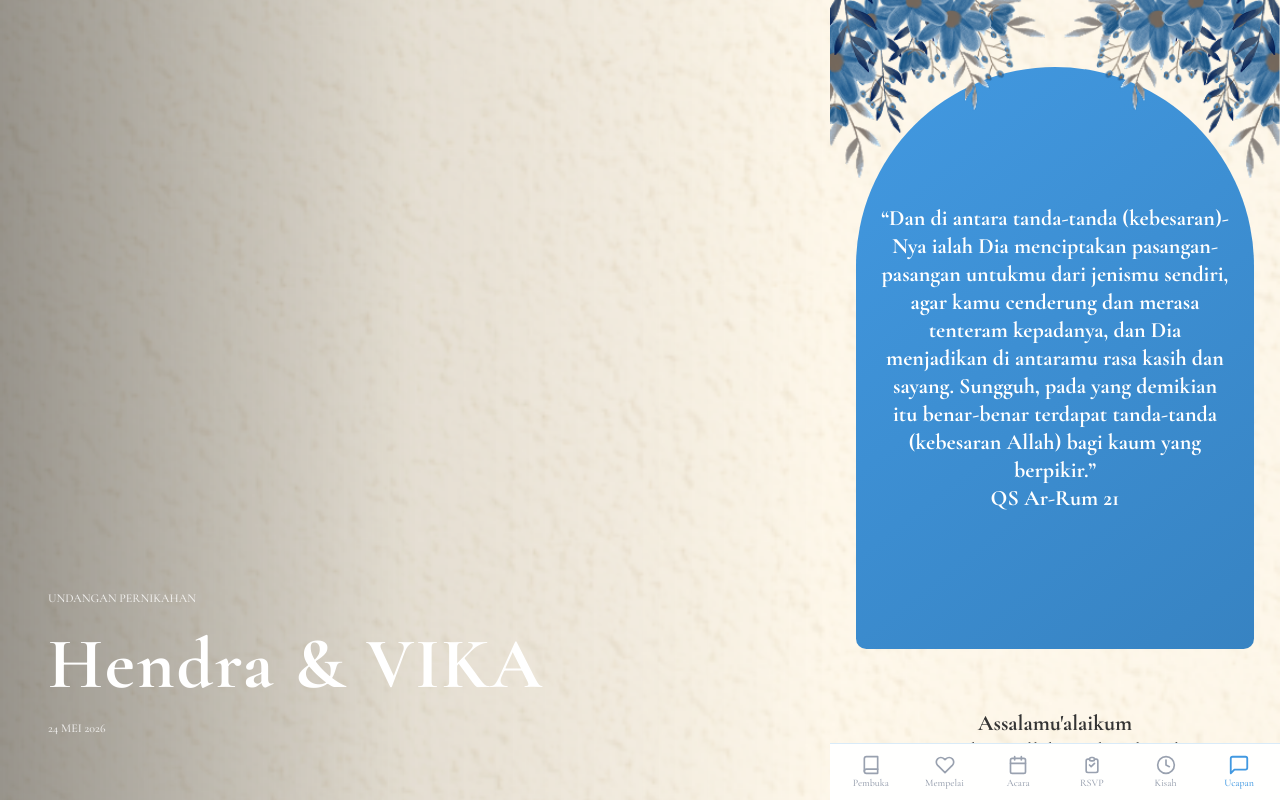
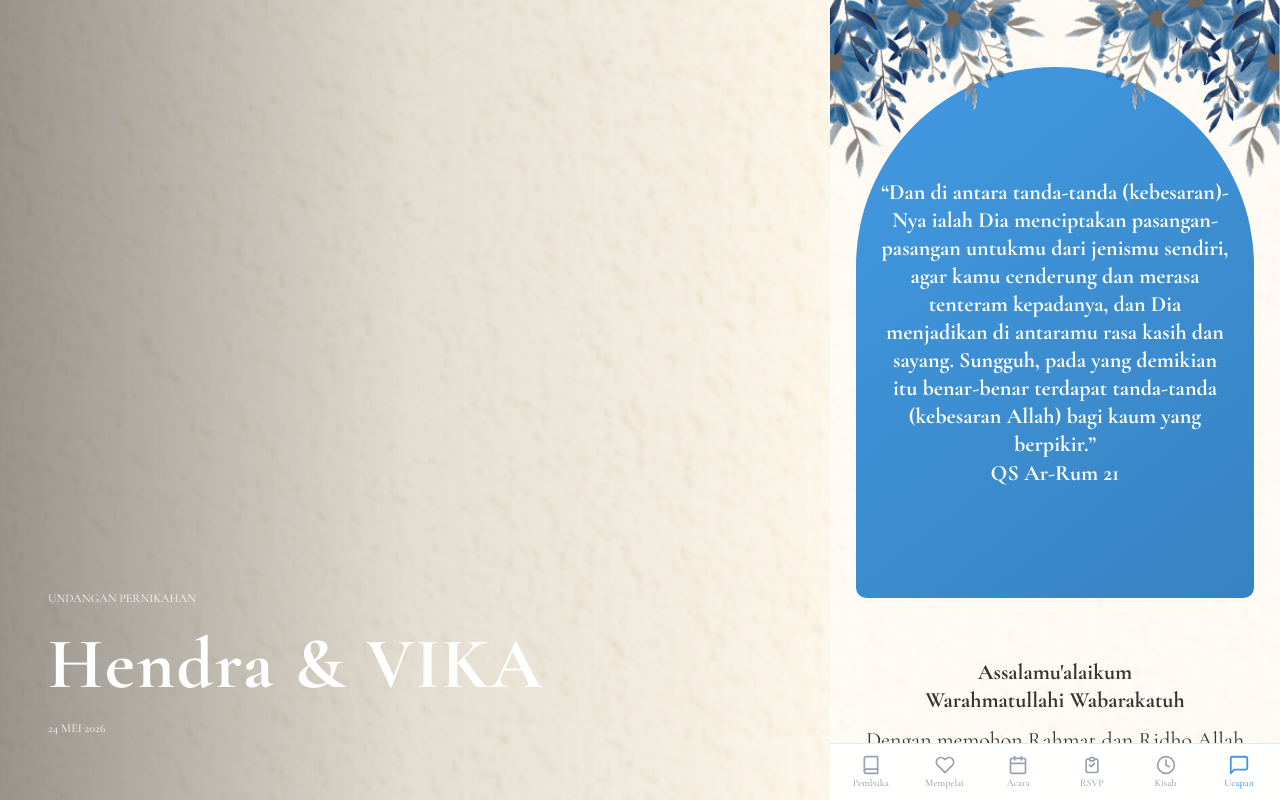
Before and after one commit to Arrasyidff/web-invitation-bunvik, a Next.js app: page / in a window 1280 px wide. Both pictures are taken after a click on the button "Buka undangan". Built offline with nearby package versions, Linux system fonts and the light colour scheme.

Commit message:
refactor: Update styling in HomePage, OpeningVerseArch, and WishesList components for improved layout and visual consistency. Adjust background colors and spacing to enhance user experience.

```diff
--- a/src/app/page.tsx
+++ b/src/app/page.tsx
@@ -74,7 +74,7 @@ export default function HomePage() {
           <CoverSection onOpen={() => setIsInvitationOpen(true)} />
         ) : (
           <>
-            <div className="pb-16">
+            <div className="pb-16 bg-white/50">
               <OpeningSection />
               <CoupleSection />
               <EventSection />
@@ -95,7 +95,7 @@ export default function HomePage() {
             {!isInvitationOpen ? (
               <CoverRightPanel onOpen={() => setIsInvitationOpen(true)} />
             ) : (
-              <div>
+              <div className="bg-white/50">
                 <OpeningSection />
                 <CoupleSection />
                 <EventSection />
--- a/src/features/opening/components/OpeningVerseArch.tsx
+++ b/src/features/opening/components/OpeningVerseArch.tsx
@@ -2,8 +2,8 @@ export function OpeningVerseArch() {
   return (
     <div className="px-6.5 mt-22.75">
       <div
-        className="relative w-full h-145.5 font-bold -mt-6 z-0 bg-[#4a85b8] flex flex-col items-center justify-center px-6 text-white text-center"
-        style={{ borderRadius: "232px 232px 12px 12px", background: 'linear-gradient(142deg, #4299E1 0%, #3783C2 100%)' }}
+        className="relative w-full font-bold -mt-6 z-0 bg-[#4a85b8] flex flex-col items-center justify-center px-6 text-white text-center"
+        style={{ aspectRatio: "3 / 4", borderRadius: "232px 232px 12px 12px", background: 'linear-gradient(142deg, #4299E1 0%, #3783C2 100%)' }}
       >
         <p className="text-[1.375rem]">
           &ldquo;Dan di antara tanda-tanda (kebesaran)-Nya ialah Dia menciptakan
--- a/src/features/wishes/components/WishesList.tsx
+++ b/src/features/wishes/components/WishesList.tsx
@@ -15,7 +15,7 @@ export function WishesList({ wishes }: WishesListProps) {
   }
 
   return (
-    <div className="mt-7.5 flex flex-col gap-2.5 max-h-125 overflow-y-auto pr-1 wishes-scroll">
+    <div className="mt-7.5 flex flex-col gap-3 max-h-125 overflow-y-auto pr-1 wishes-scroll">
       {wishes.map((wish) => (
         <div key={wish.id} className="rounded-[9px] bg-white/60 p-5 shadow-md w-[99%]">
           <p className="text-[1.125rem] font-bold text-foreground">{wish.guestName}</p>
```
